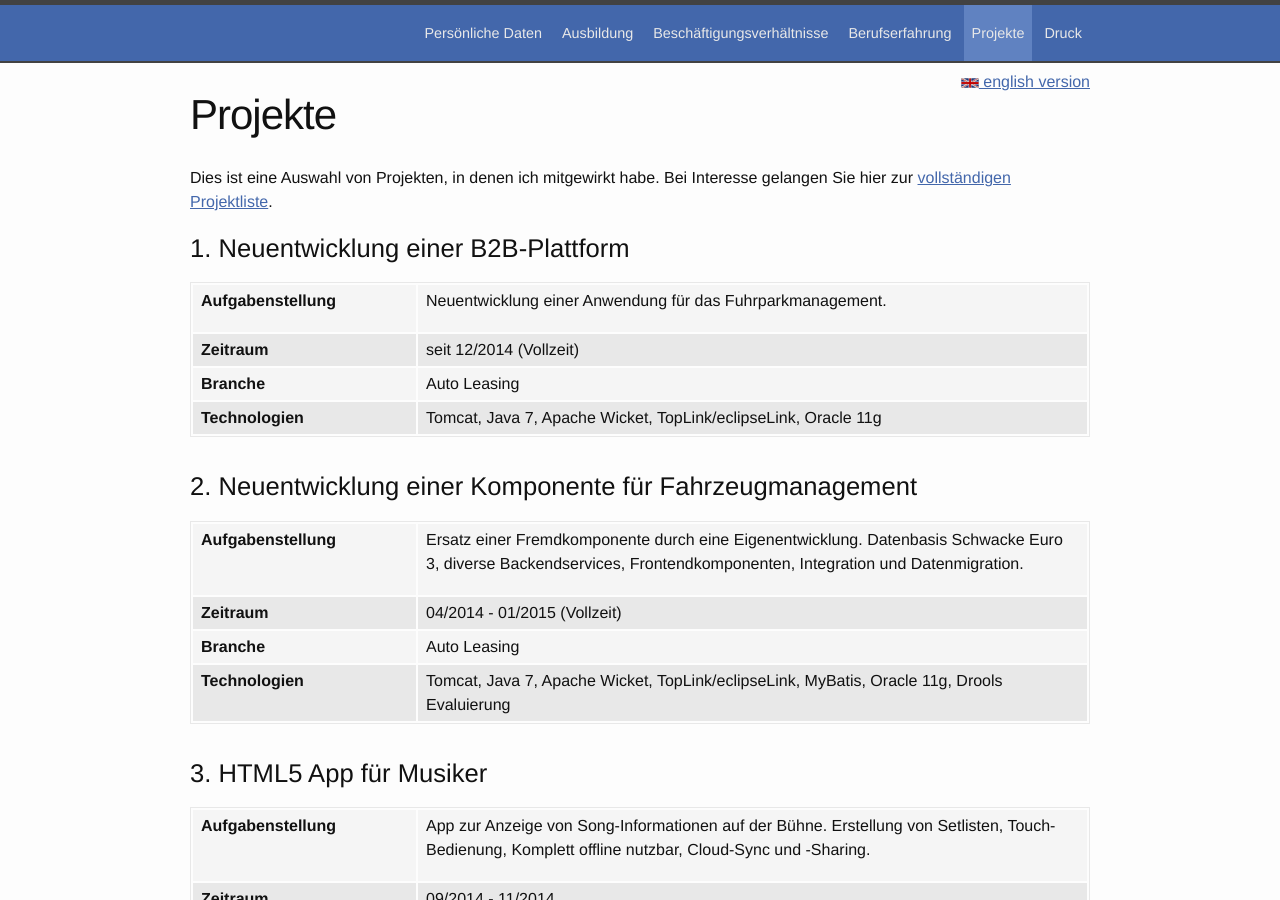
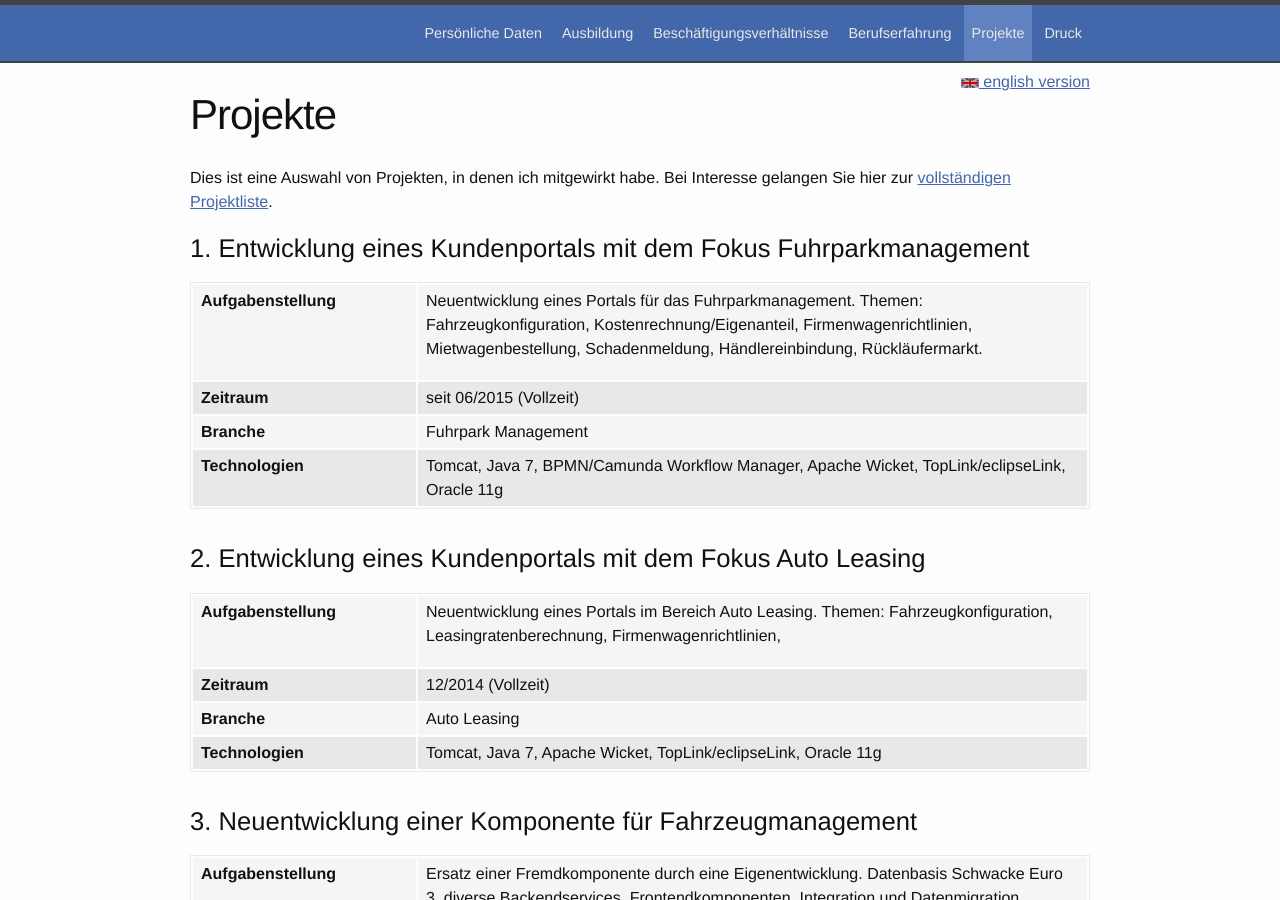
Before and after one commit to klauserber/klauserber.github.io, a Jekyll site: the page built from projekte.html, in a window 1280 px wide and 900 px high. Built offline with Jekyll 4.4.1, drawn with Linux system fonts in a browser that asks for light colours.

Commit message:
Zwischenstand

```diff
--- a/_data/projects.yml
+++ b/_data/projects.yml
@@ -1,15 +1,42 @@
 # =========================================================
 # Project
-- title: Neuentwicklung einer B2B-Plattform
+- title: Entwicklung eines Kundenportals mit dem Fokus Fuhrparkmanagement
+  title_en: Development of a customer portal for car management
+# =========================================================
+
+  issue: |
+    Neuentwicklung eines Portals für das Fuhrparkmanagement. Themen: Fahrzeugkonfiguration, Kostenrechnung/Eigenanteil,
+    Firmenwagenrichtlinien, Mietwagenbestellung, Schadenmeldung, Händlereinbindung, Rückläufermarkt.
+
+  period: seit 06/2015
+
+  period_en: since 06/2015
+
+  fulltime: 1
+
+  sector: Fuhrpark Management
+
+  sector_en: Car management
+
+  technic: Tomcat, Java 7, BPMN/Camunda Workflow Manager, Apache Wicket, TopLink/eclipseLink, Oracle 11g
+
+  issue_en: |
+    Development of an application for fleet management.
+
+  archived: 0
+# =========================================================
+# Project
+- title: Entwicklung eines Kundenportals mit dem Fokus Auto Leasing
   title_en: Development of a new component for car management
 # =========================================================
 
   issue: |
-    Neuentwicklung einer Anwendung für das Fuhrparkmanagement.
+    Neuentwicklung eines Portals im Bereich Auto Leasing. Themen: Fahrzeugkonfiguration, Leasingratenberechnung, Firmenwagenrichtlinien,
 
-  period: seit 12/2014
 
-  period_en: since 12/2014
+  period: 12/2014
+
+  period_en: since 12/2014 - 05/2014
 
   fulltime: 1
 
```
